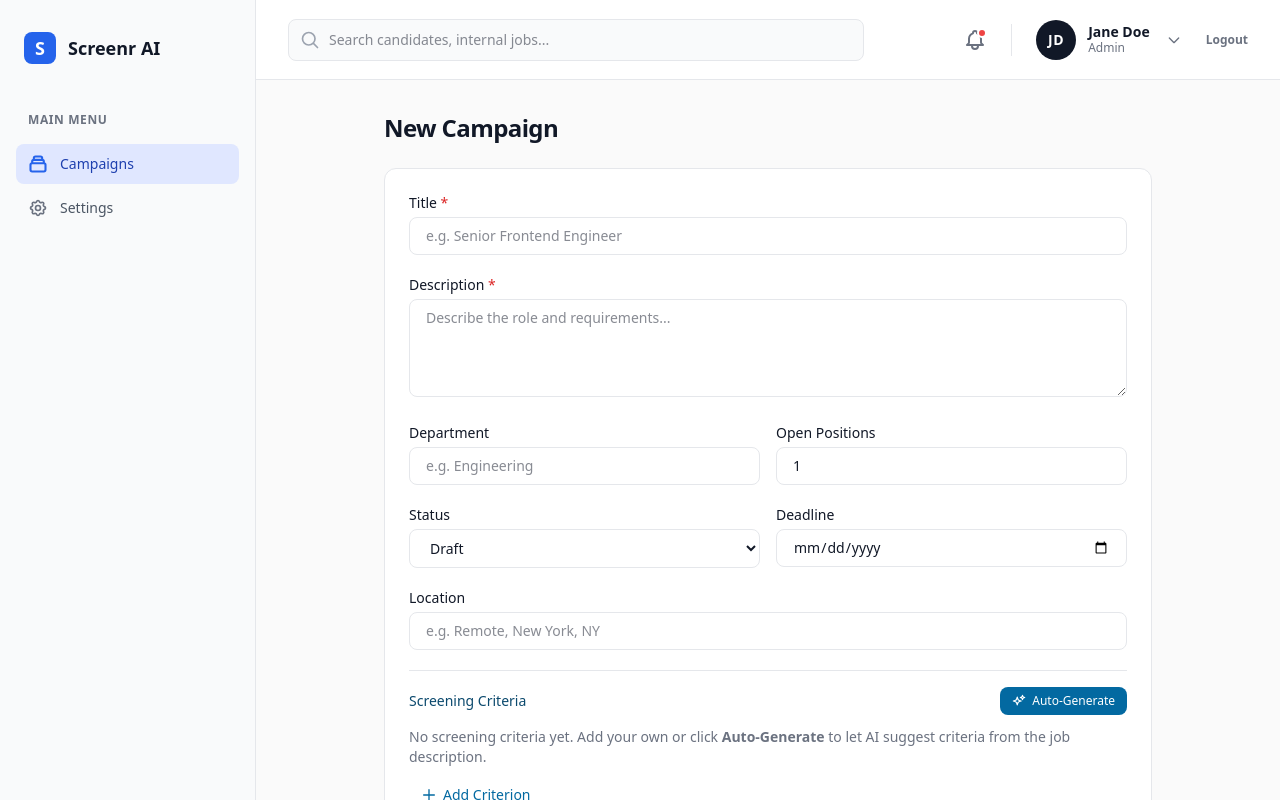
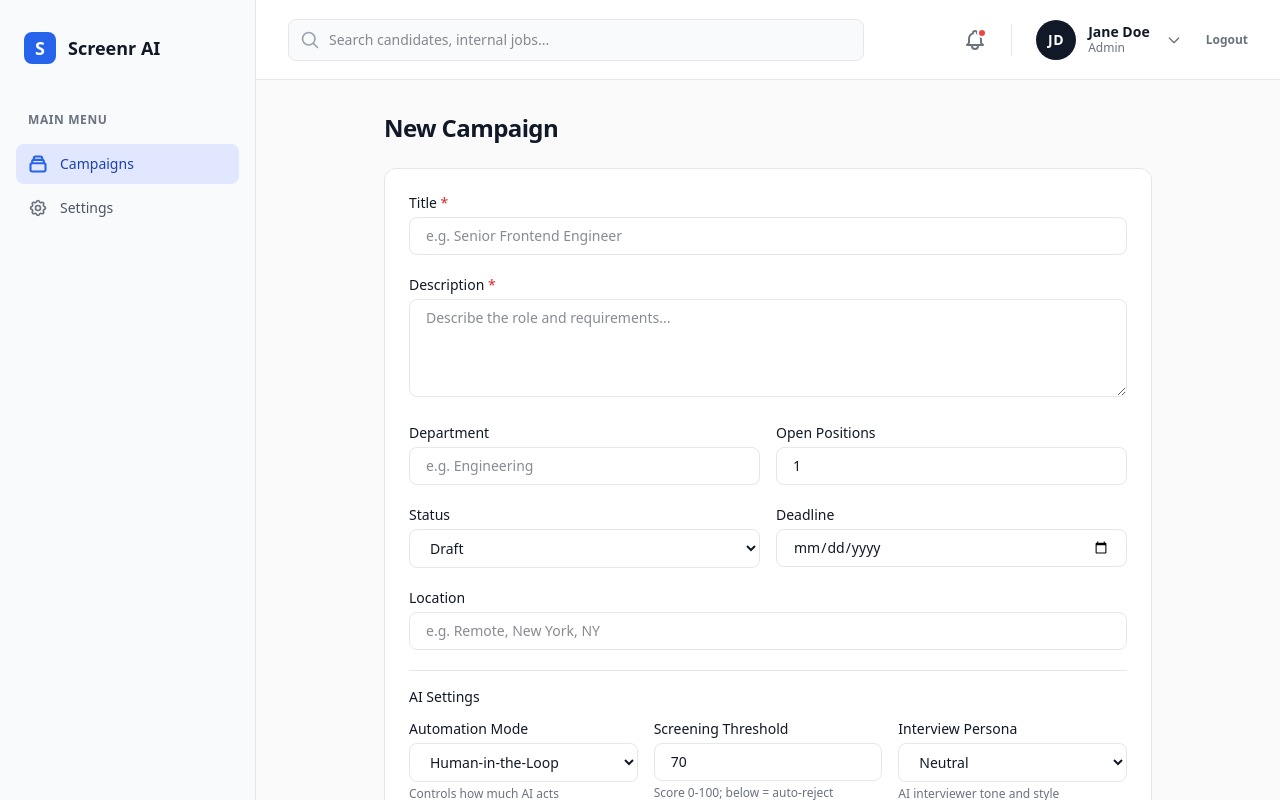
Before and after one commit to Abdellah-hs/screenr-ai, a Next.js app: page /campaigns/new in a window 1280 px wide. Shown: the top 800 px of the page. Built offline with nearby package versions, Linux system fonts and the light colour scheme.

Commit message:
feat(campaigns): add automation mode, screening threshold, and interview persona to forms and detail page
 AI Settings section to create/edit forms with automation mode, screening threshold, and interview persona fields. Display these settings on the campaign detail page.

```diff
--- a/src/app/(dashboard)/campaigns/[id]/edit/page.tsx
+++ b/src/app/(dashboard)/campaigns/[id]/edit/page.tsx
@@ -185,6 +185,62 @@ export default function EditCampaignPage({
           />
         </div>
 
+        {/* AI Settings */}
+        <div className="pt-4 border-t border-[#E5E7EB] mt-2">
+          <p className="text-sm font-medium text-[#111827] mb-3">AI Settings</p>
+          <div className="grid grid-cols-3 gap-4">
+            <div>
+              <label htmlFor="automation_mode" className="block text-sm font-medium text-[#111827] mb-1">
+                Automation Mode
+              </label>
+              <select
+                id="automation_mode"
+                name="automation_mode"
+                defaultValue={campaign.automation_mode}
+                className="w-full px-4 py-2 bg-white border border-[#E5E7EB] rounded-lg text-sm text-[#111827] focus:border-[#2563EB] focus:ring-1 focus:ring-[#2563EB] outline-none transition-colors"
+              >
+                <option value="human_in_loop">Human-in-the-Loop</option>
+                <option value="fully_auto">Fully Automatic</option>
+              </select>
+              <p className="text-xs text-[#6B7280] mt-1">Controls how much AI acts autonomously</p>
+            </div>
+
+            <div>
+              <label htmlFor="screening_threshold" className="block text-sm font-medium text-[#111827] mb-1">
+                Screening Threshold
+              </label>
+              <input
+                id="screening_threshold"
+                name="screening_threshold"
+                type="number"
+                min={0}
+                max={100}
+                defaultValue={campaign.screening_threshold}
+                className="w-full px-4 py-2 bg-white border border-[#E5E7EB] rounded-lg text-sm text-[#111827] focus:border-[#2563EB] focus:ring-1 focus:ring-[#2563EB] outline-none transition-colors"
+              />
+              <p className="text-xs text-[#6B7280] mt-1">Score 0-100; below = auto-reject</p>
+            </div>
+
+            <div>
+              <label htmlFor="interview_persona" className="block text-sm font-medium text-[#111827] mb-1">
+                Interview Persona
+              </label>
+              <select
+                id="interview_persona"
+                name="interview_persona"
+                defaultValue={campaign.interview_persona}
+                className="w-full px-4 py-2 bg-white border border-[#E5E7EB] rounded-lg text-sm text-[#111827] focus:border-[#2563EB] focus:ring-1 focus:ring-[#2563EB] outline-none transition-colors"
+              >
+                <option value="neutral">Neutral</option>
+                <option value="pressure">Pressure</option>
+                <option value="collaborative">Collaborative</option>
+                <option value="socratic">Socratic</option>
+              </select>
+              <p className="text-xs text-[#6B7280] mt-1">AI interviewer tone and style</p>
+            </div>
+          </div>
+        </div>
+
         {/* Screening Criteria */}
         <div className="pt-4 border-t border-[#E5E7EB] mt-2">
           <ScreeningCriteriaEditor initialCriteria={campaign.screening_criteria} />
--- a/src/app/(dashboard)/campaigns/[id]/page.tsx
+++ b/src/app/(dashboard)/campaigns/[id]/page.tsx
@@ -101,6 +101,23 @@ export default async function CampaignDetailPage({
           </div>
         </div>
 
+        <div className="grid grid-cols-2 md:grid-cols-3 gap-4 mb-6">
+          <div>
+            <p className="text-xs text-[#6B7280] mb-1">Automation Mode</p>
+            <p className="text-sm font-medium text-[#111827]">
+              {campaign.automation_mode === "fully_auto" ? "Fully Automatic" : "Human-in-the-Loop"}
+            </p>
+          </div>
+          <div>
+            <p className="text-xs text-[#6B7280] mb-1">Screening Threshold</p>
+            <p className="text-sm font-medium text-[#111827]">{campaign.screening_threshold}%</p>
+          </div>
+          <div>
+            <p className="text-xs text-[#6B7280] mb-1">Interview Persona</p>
+            <p className="text-sm font-medium text-[#111827] capitalize">{campaign.interview_persona}</p>
+          </div>
+        </div>
+
         <div>
           <p className="text-xs text-[#6B7280] mb-2">Description</p>
           <p className="text-sm text-[#111827] whitespace-pre-wrap leading-relaxed">
--- a/src/app/(dashboard)/campaigns/new/page.tsx
+++ b/src/app/(dashboard)/campaigns/new/page.tsx
@@ -133,6 +133,62 @@ export default function NewCampaignPage() {
           />
         </div>
 
+        {/* AI Settings */}
+        <div className="pt-4 border-t border-[#E5E7EB] mt-2">
+          <p className="text-sm font-medium text-[#111827] mb-3">AI Settings</p>
+          <div className="grid grid-cols-3 gap-4">
+            <div>
+              <label htmlFor="automation_mode" className="block text-sm font-medium text-[#111827] mb-1">
+                Automation Mode
+              </label>
+              <select
+                id="automation_mode"
+                name="automation_mode"
+                defaultValue="human_in_loop"
+                className="w-full px-4 py-2 bg-white border border-[#E5E7EB] rounded-lg text-sm text-[#111827] focus:border-[#2563EB] focus:ring-1 focus:ring-[#2563EB] outline-none transition-colors"
+              >
+                <option value="human_in_loop">Human-in-the-Loop</option>
+                <option value="fully_auto">Fully Automatic</option>
+              </select>
+              <p className="text-xs text-[#6B7280] mt-1">Controls how much AI acts autonomously</p>
+            </div>
+
+            <div>
+              <label htmlFor="screening_threshold" className="block text-sm font-medium text-[#111827] mb-1">
+                Screening Threshold
+              </label>
+              <input
+                id="screening_threshold"
+                name="screening_threshold"
+                type="number"
+                min={0}
+                max={100}
+                defaultValue={70}
+                className="w-full px-4 py-2 bg-white border border-[#E5E7EB] rounded-lg text-sm text-[#111827] focus:border-[#2563EB] focus:ring-1 focus:ring-[#2563EB] outline-none transition-colors"
+              />
+              <p className="text-xs text-[#6B7280] mt-1">Score 0-100; below = auto-reject</p>
+            </div>
+
+            <div>
+              <label htmlFor="interview_persona" className="block text-sm font-medium text-[#111827] mb-1">
+                Interview Persona
+              </label>
+              <select
+                id="interview_persona"
+                name="interview_persona"
+                defaultValue="neutral"
+                className="w-full px-4 py-2 bg-white border border-[#E5E7EB] rounded-lg text-sm text-[#111827] focus:border-[#2563EB] focus:ring-1 focus:ring-[#2563EB] outline-none transition-colors"
+              >
+                <option value="neutral">Neutral</option>
+                <option value="pressure">Pressure</option>
+                <option value="collaborative">Collaborative</option>
+                <option value="socratic">Socratic</option>
+              </select>
+              <p className="text-xs text-[#6B7280] mt-1">AI interviewer tone and style</p>
+            </div>
+          </div>
+        </div>
+
         {/* Screening Criteria */}
         <div className="pt-4 border-t border-[#E5E7EB] mt-2">
           <ScreeningCriteriaEditor />
--- a/src/lib/actions/campaigns.ts
+++ b/src/lib/actions/campaigns.ts
@@ -7,6 +7,8 @@ import {
   updateCampaignInMock,
   createCampaignInMock,
   type CampaignStatus,
+  type AutomationMode,
+  type InterviewPersona,
   type Campaign,
   type ScreeningCriterion,
   type EvaluationRubric,
@@ -20,6 +22,9 @@ export async function createCampaign(formData: FormData) {
   const status = (formData.get("status") as CampaignStatus) || "draft";
   const deadline = (formData.get("deadline") as string) || null;
   const location = (formData.get("location") as string) || null;
+  const automationMode = (formData.get("automation_mode") as AutomationMode) || "human_in_loop";
+  const screeningThreshold = parseInt(formData.get("screening_threshold") as string) || 70;
+  const interviewPersona = (formData.get("interview_persona") as InterviewPersona) || "neutral";
 
   // Parse screening criteria and rubrics from JSON hidden inputs
   const screeningCriteriaJson = formData.get("screening_criteria_json") as string;
@@ -51,9 +56,9 @@ export async function createCampaign(formData: FormData) {
     deadline,
     location,
     timezone: "UTC",
-    automation_mode: "human_in_loop",
-    screening_threshold: 70,
-    interview_persona: "neutral",
+    automation_mode: automationMode,
+    screening_threshold: screeningThreshold,
+    interview_persona: interviewPersona,
     screening_criteria: screeningCriteria,
     rubrics,
     reviewers: [],
@@ -87,6 +92,9 @@ export async function updateCampaign(id: string, formData: FormData) {
   const status = (formData.get("status") as CampaignStatus) || "draft";
   const deadline = (formData.get("deadline") as string) || null;
   const location = (formData.get("location") as string) || null;
+  const automationMode = (formData.get("automation_mode") as AutomationMode) || "human_in_loop";
+  const screeningThreshold = parseInt(formData.get("screening_threshold") as string) || 70;
+  const interviewPersona = (formData.get("interview_persona") as InterviewPersona) || "neutral";
 
   // Parse screening criteria and rubrics from JSON hidden inputs
   const screeningCriteriaJson = formData.get("screening_criteria_json") as string;
@@ -114,6 +122,9 @@ export async function updateCampaign(id: string, formData: FormData) {
     status,
     deadline,
     location,
+    automation_mode: automationMode,
+    screening_threshold: screeningThreshold,
+    interview_persona: interviewPersona,
     ...(screeningCriteria !== undefined && { screening_criteria: screeningCriteria }),
     ...(rubrics !== undefined && { rubrics }),
     updated_at: new Date().toISOString(),
```
